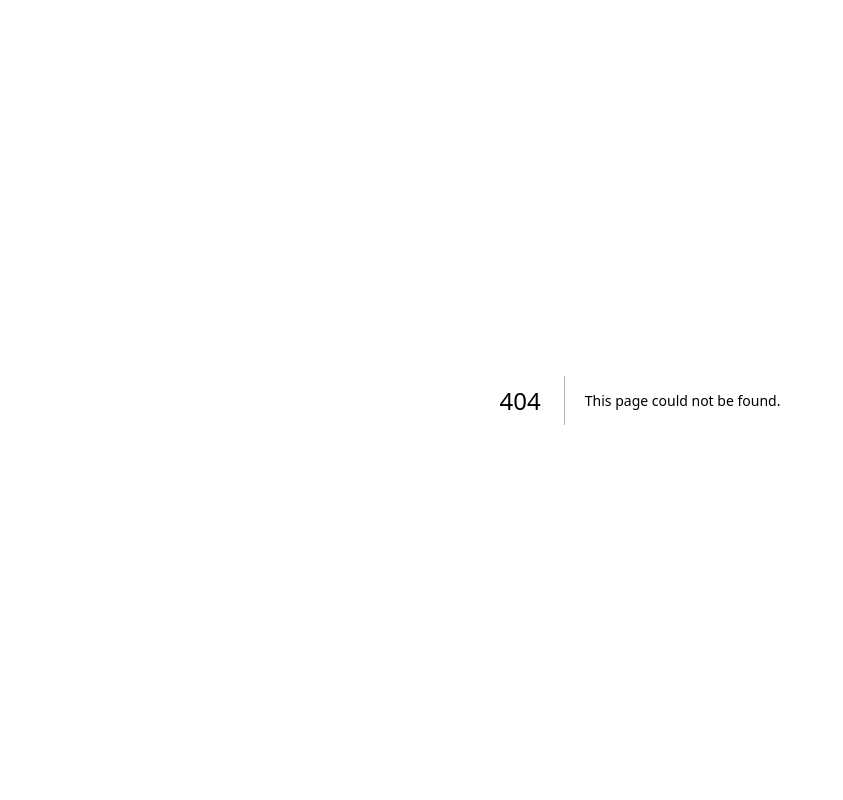
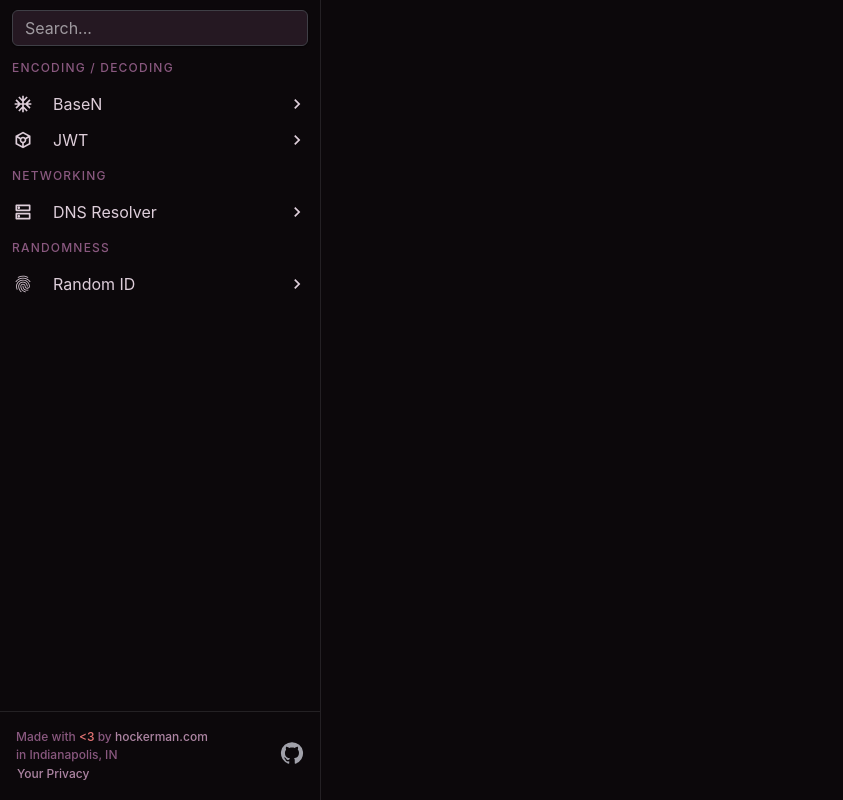
Before and after one commit to mhoc/toolbox.hockerman.com, a Next.js app: page /1 in a window 1280 px wide. Before the commit this address had no page. Shown: the whole page, without its empty margins (0-843 px from the left). Built offline with nearby package versions, Linux system fonts and the light colour scheme.

Commit message:
Wire up dynamic tool routing.

```diff
--- /dev/null
+++ b/components/layouts/BasePage.tsx
@@ -0,0 +1,143 @@
+import {
+  Box,
+  Divider,
+  Input,
+  List,
+  ListItem,
+  ListItemButton,
+  ListItemContent,
+  ListItemDecorator,
+  ListSubheader,
+  Typography,
+} from "@mui/joy";
+import { useState } from "react";
+
+import { useToolset } from "../hooks/useToolset";
+import { GitHub, KeyboardArrowRightOutlined } from "@mui/icons-material";
+import { PrivacyModal } from "./PrivacyModal";
+
+interface Props {
+  selectedToolKey: string;
+  setSelectedToolKey: (key: string) => any;
+}
+
+export const BasePage = ({ selectedToolKey, setSelectedToolKey }: Props) => {
+  const [search, setSearch] = useState("");
+  const [privacyModalOpen, setPrivacyModalOpen] = useState(false);
+  const allToolset = useToolset();
+
+  const selectedTool = allToolset.byKey(selectedToolKey);
+  const byCategory =
+    search.length > 0
+      ? allToolset.search(search).byCategory()
+      : allToolset.byCategory();
+
+  return (
+    <>
+      <div className="root">
+        <div className="sidebar">
+          <List aria-label="basic-list">
+            <ListItem>
+              <ListItemContent>
+                <Input
+                  onChange={(e) => setSearch(e.target.value)}
+                  placeholder="Search..."
+                  value={search}
+                />
+              </ListItemContent>
+            </ListItem>
+            {byCategory.map((category) => (
+              <>
+                <ListSubheader key={category.category}>
+                  {category.category}
+                </ListSubheader>
+                {Object.values(category.tools).map((t) => (
+                  <ListItem key={t.name}>
+                    <ListItemButton
+                      onClick={() => setSelectedToolKey(t.key)}
+                      selected={selectedToolKey === t.key}
+                    >
+                      <ListItemDecorator>
+                        <t.icon />
+                      </ListItemDecorator>
+                      <ListItemContent>
+                        <Typography>{t.name}</Typography>
+                      </ListItemContent>
+                      <KeyboardArrowRightOutlined />
+                    </ListItemButton>
+                  </ListItem>
+                ))}
+              </>
+            ))}
+          </List>
+          <Divider />
+          <Box
+            sx={{
+              alignItems: "center",
+              display: "flex",
+              flexDirection: "row",
+              p: 2,
+            }}
+          >
+            <Box>
+              <Typography level="body-xs">
+                Made with <Typography color="danger">{"<3"}</Typography>
+                {" by "}
+                <a
+                  href="https://hockerman.com"
+                  style={{ textDecoration: "none" }}
+                >
+                  <Typography color="primary">hockerman.com</Typography>
+                </a>
+              </Typography>
+              <Typography level="body-xs">in Indianapolis, IN</Typography>
+              <ListItemButton
+                onClick={() => setPrivacyModalOpen(true)}
+                sx={{ width: "80px" }}
+              >
+                <Typography color="primary" level="body-xs">
+                  Your Privacy
+                </Typography>
+              </ListItemButton>
+            </Box>
+            <Box sx={{ flexGrow: 1 }} />
+            <Typography color="neutral">
+              <GitHub />
+            </Typography>
+          </Box>
+        </div>
+        <Divider orientation="vertical" />
+        {selectedTool && (
+          <div className="content">
+            <selectedTool.component />
+          </div>
+        )}
+      </div>
+      <PrivacyModal
+        onClose={() => setPrivacyModalOpen(false)}
+        open={privacyModalOpen}
+      />
+      <style jsx>{`
+        .root {
+          display: flex;
+          flex-direction: row;
+          min-height: 100vh;
+          min-width: 100vw;
+          max-height: 100vh;
+        }
+        .sidebar {
+          display: flex;
+          flex-direction: column;
+          width: 320px;
+          min-width: 320px;
+          max-width: 320px;
+        }
+        .content {
+          max-height: 100vh;
+          overflow-y: scroll;
+          padding: 32px;
+        }
+      `}</style>
+    </>
+  );
+};
--- a/components/tools/BaseEncodingTool.tsx
+++ b/components/tools/BaseEncodingTool.tsx
@@ -54,11 +54,11 @@ const BaseEncodingToolComponent = () => {
           </Typography>
           <Box sx={resultsRowSx}>
             <Sheet sx={resultsSheetSx}>
-              <Typography level="body2">Encoded To</Typography>
+              <Typography level="body-md">Encoded To</Typography>
               <Typography sx={contentTypographySx}>{toBase64}</Typography>
             </Sheet>
             <Sheet sx={resultsSheetSx}>
-              <Typography level="body2">Decoded From</Typography>
+              <Typography level="body-md">Decoded From</Typography>
               <Typography sx={contentTypographySx}>{fromBase64}</Typography>
             </Sheet>
           </Box>
@@ -74,4 +74,5 @@ export const BaseEncodingTool: Tool = {
   description: "encode ",
   icon: AcUnit,
   name: "BaseN",
+  key: "base-n",
 };
--- a/components/tools/DNSResolver/DNSResolver.tsx
+++ b/components/tools/DNSResolver/DNSResolver.tsx
@@ -125,4 +125,5 @@ export const DNSResolverTool: Tool = {
   description: "resolve a hostname into resource records using dns",
   icon: DnsOutlined,
   name: "DNS Resolver",
+  key: "dns-resolver",
 };
--- a/components/tools/IDGeneratorTool.tsx
+++ b/components/tools/IDGeneratorTool.tsx
@@ -66,4 +66,5 @@ export const IDGeneratorTool: Tool = {
   description: "generate a random ID",
   icon: Fingerprint,
   name: "Random ID",
+  key: "random-id",
 };
--- a/components/tools/JWT/JWT.tsx
+++ b/components/tools/JWT/JWT.tsx
@@ -60,4 +60,5 @@ export const JWT: Tool = {
   description: "decode the content of a jwt",
   icon: TokenOutlined,
   name: "JWT",
+  key: "jwt",
 };
--- a/components/tools/Tool.tsx
+++ b/components/tools/Tool.tsx
@@ -9,6 +9,7 @@ export interface Tool {
   description: string;
   icon: React.FC<any>;
   name: string;
+  key: string;
 }
 
 export interface Category {
@@ -49,8 +50,8 @@ export class Toolset {
     }));
   }
 
-  public byName(name: string): Tool | undefined {
-    return this._tools.find((t) => t.name === name);
+  public byKey(key: string): Tool | undefined {
+    return this._tools.find((t) => t.key === key);
   }
 
   public search(searchTerm: string): Toolset {
@@ -60,7 +61,8 @@ export class Toolset {
         return (
           t.category.toLowerCase().includes(searchTermLc) ||
           t.description.toLowerCase().includes(searchTermLc) ||
-          t.name.toLowerCase().includes(searchTermLc)
+          t.name.toLowerCase().includes(searchTermLc) ||
+          t.key.toLowerCase().includes(searchTermLc)
         );
       })
     );
--- /dev/null
+++ b/pages/[tool].tsx
@@ -0,0 +1,18 @@
+import { useEffect, useState } from "react";
+
+import { BasePage } from "@/components/layouts/BasePage";
+import { useRouter } from "next/router";
+
+export default function Home() {
+  const router = useRouter();
+  let routedTool = router.query.tool;
+  if (typeof routedTool !== "string") {
+    routedTool = "";
+  }
+  return (
+    <BasePage
+      selectedToolKey={routedTool}
+      setSelectedToolKey={(key) => router.push(`/${key}`)}
+    />
+  );
+}
```
Also changed, not shown: pages/index.tsx (+7 -132 lines).
